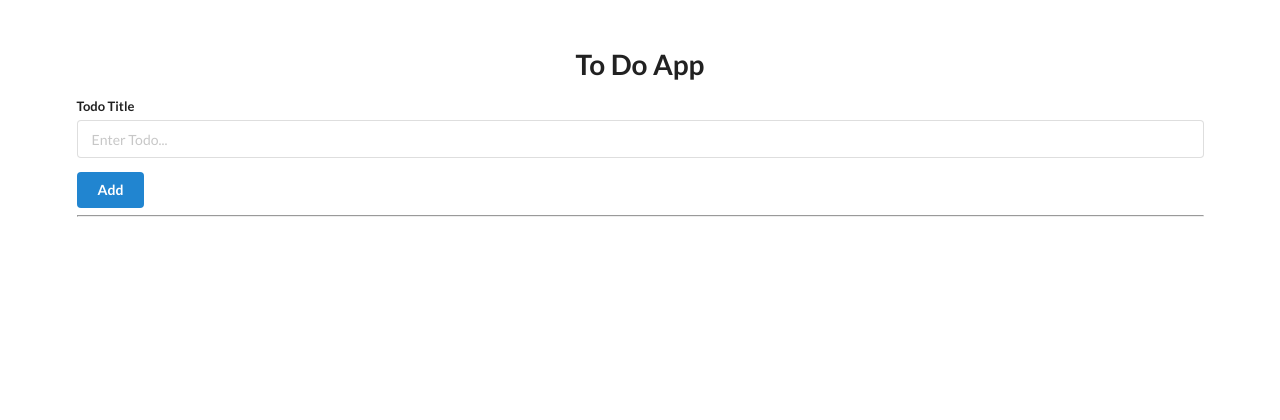
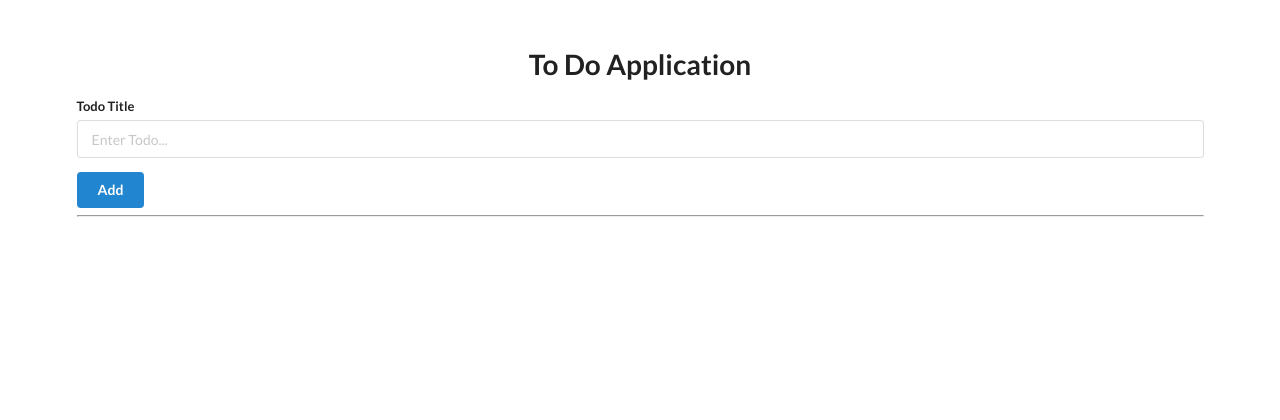
Before and after one commit to ferbj/flask-todo, a Flask app: page / in a window 1280 px wide. Shown: the top 420 px of the page. Run offline with Flask 3, Linux system fonts and the light colour scheme.

Commit message:
change of title on base.html

```diff
--- a/templates/base.html
+++ b/templates/base.html
@@ -12,7 +12,7 @@
 
 <body>
     <div style="margin-top: 50px;" class="ui container">
-        <h1 class="ui center aligned header">To Do App</h1>
+        <h1 class="ui center aligned header">To Do Application</h1>
 
         <form class="ui form" action="/add" method="post">
             <div class="field">
```
